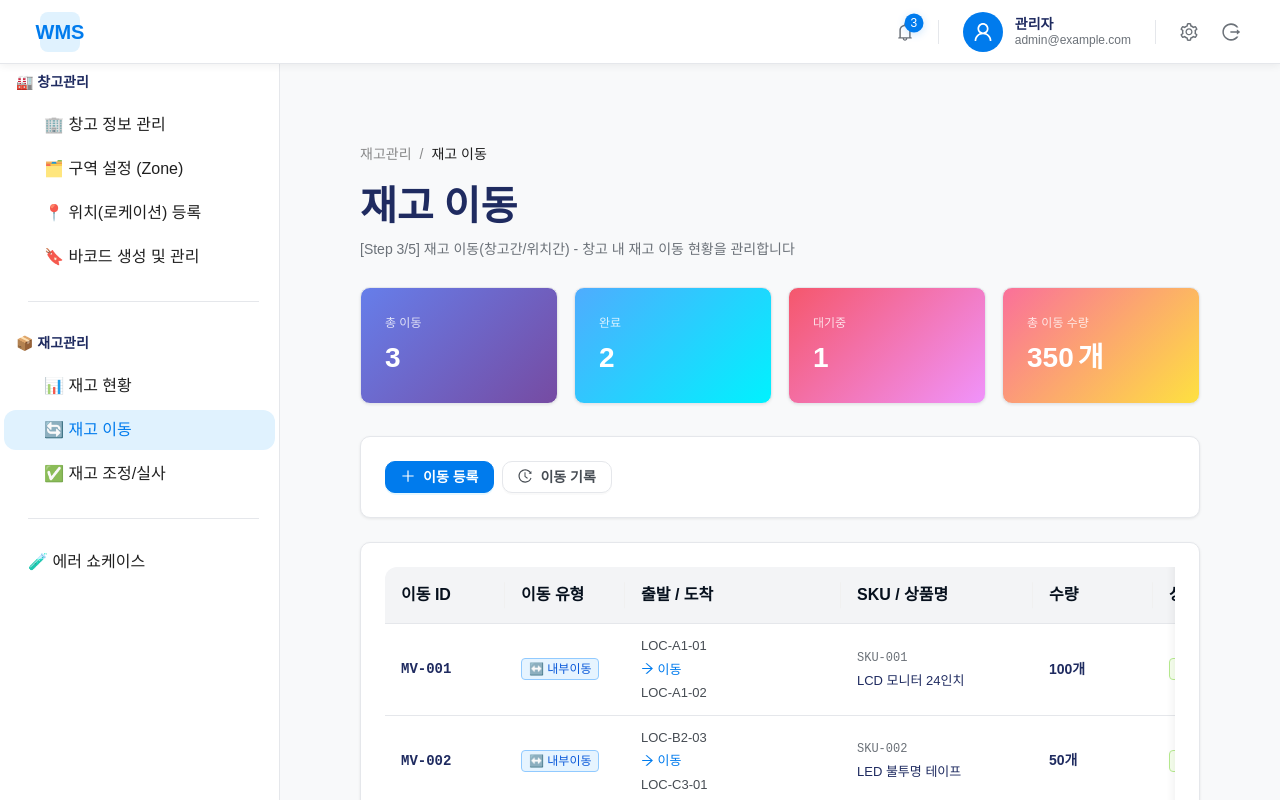
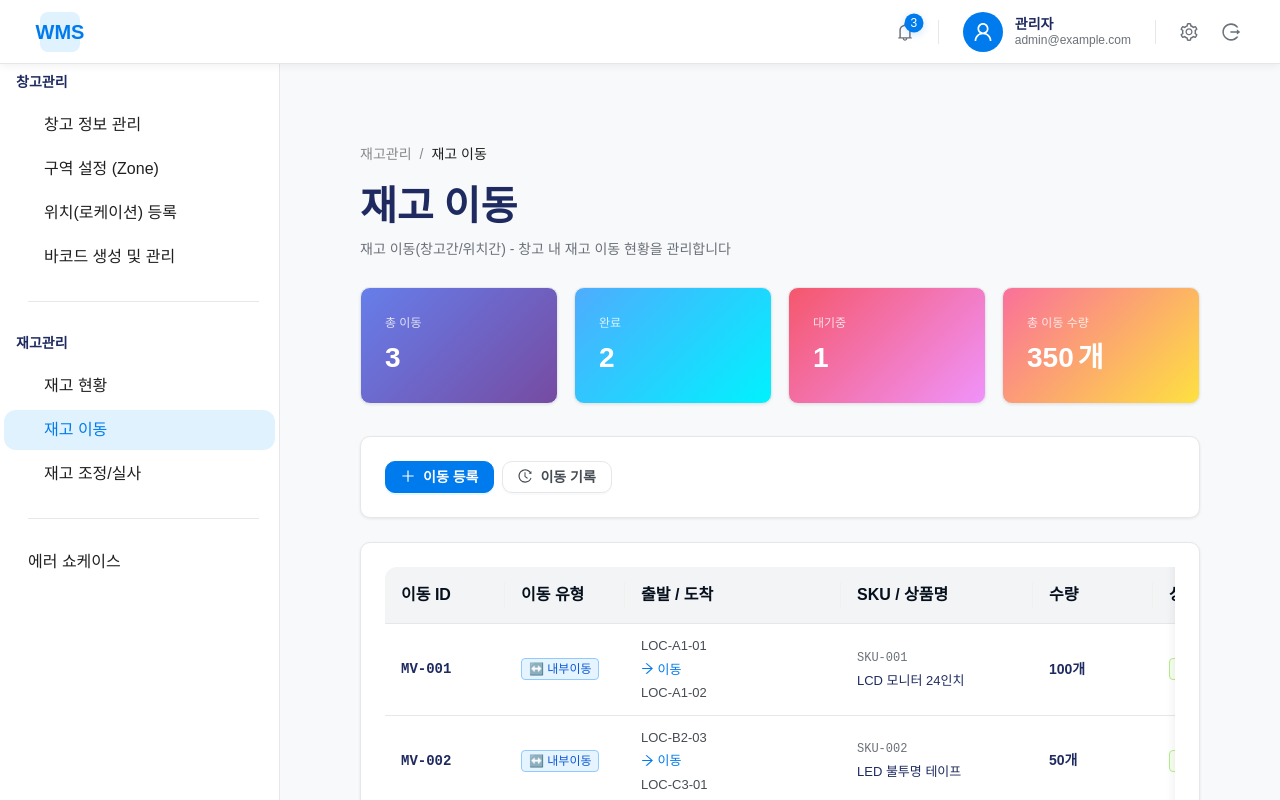
Before and after one commit to losnah-think/wms-wf, a Next.js app: page /en/stock-move in a window 1280 px wide. Built offline with nearby package versions, Linux system fonts and the light colour scheme; a web font is replaced by a local one.

Commit message:
refactor: remove all emojis from menu and page descriptions

```diff
--- a/app/[locale]/stock-audit/page.tsx
+++ b/app/[locale]/stock-audit/page.tsx
@@ -249,7 +249,7 @@ export default function StockAuditPage() {
             재고 조정
           </h1>
           <p style={{ color: '#6B7178', fontSize: '14px', margin: 0 }}>
-            [Step 4,5/5] 조정(수량/상태 수정) 및 실사(Inventory Audit) - 실사를 통한 재고 조정 및 불일치 관리
+            조정(수량/상태 수정) 및 실사(Inventory Audit) - 실사를 통한 재고 조정 및 불일치 관리
           </p>
         </div>
 
--- a/app/[locale]/stock-move/page.tsx
+++ b/app/[locale]/stock-move/page.tsx
@@ -274,7 +274,7 @@ export default function StockMoveManagementPage() {
             재고 이동
           </h1>
           <p style={{ color: '#6B7178', fontSize: '14px', margin: 0 }}>
-            [Step 3/5] 재고 이동(창고간/위치간) - 창고 내 재고 이동 현황을 관리합니다
+            재고 이동(창고간/위치간) - 창고 내 재고 이동 현황을 관리합니다
           </p>
         </div>
 
--- a/app/[locale]/stock-status/page.tsx
+++ b/app/[locale]/stock-status/page.tsx
@@ -180,7 +180,7 @@ export default function StockStatusPage() {
             재고 현황
           </h1>
           <p style={{ color: '#6B7178', fontSize: '14px', margin: 0 }}>
-            [Step 1/5] 재고 현황 - 전체 창고의 재고 상황을 한눈에 파악합니다
+            재고 현황 - 전체 창고의 재고 상황을 한눈에 파악합니다
           </p>
         </div>
 
--- a/app/[locale]/warehouse-barcode/page.tsx
+++ b/app/[locale]/warehouse-barcode/page.tsx
@@ -269,7 +269,7 @@ export default function WarehouseBarcodeManagementPage() {
             위치 바코드 관리
           </h1>
           <p style={{ color: '#6B7178', fontSize: '14px', margin: 0 }}>
-            [Step 4/6] 바코드 생성 및 부착 - 창고 위치별 바코드를 생성, 관리 및 인쇄합니다
+            바코드 생성 및 부착 - 창고 위치별 바코드를 생성, 관리 및 인쇄합니다
           </p>
         </div>
 
--- a/app/[locale]/warehouse-info/page.tsx
+++ b/app/[locale]/warehouse-info/page.tsx
@@ -402,7 +402,7 @@ export default function WarehouseInfoPage() {
             창고 정보 관리
           </h1>
           <p style={{ color: '#6B7178', fontSize: '14px', margin: 0 }}>
-            [Step 1/6] 창고 등록 및 담당자 관리 - 전체 창고의 현황과 상세 정보를 관리합니다
+            창고 등록 및 담당자 관리 - 전체 창고의 현황과 상세 정보를 관리합니다
           </p>
         </div>
 
--- a/app/[locale]/warehouse-layout/page.tsx
+++ b/app/[locale]/warehouse-layout/page.tsx
@@ -340,7 +340,7 @@ export default function WarehouseLayoutPage() {
             구역 설정 (Zone)
           </h1>
           <p style={{ color: '#6B7178', fontSize: '14px', margin: 0 }}>
-            [Step 2/6] 구역(Zone) 설정 - 통로(Aisle) → 랙(Rack) → 레벨(Level)의 계층 구조로 창고 구역 관리
+            구역(Zone) 설정 - 통로(Aisle) → 랙(Rack) → 레벨(Level)의 계층 구조로 창고 구역 관리
           </p>
         </div>
 
--- a/app/[locale]/warehouse-location/page.tsx
+++ b/app/[locale]/warehouse-location/page.tsx
@@ -327,7 +327,7 @@ export default function WarehouseLocationPage() {
             위치(로케이션) 등록
           </h1>
           <p style={{ color: '#6B7178', fontSize: '14px', margin: 0 }}>
-            [Step 3/6] 위치(로케이션) 등록 - 개별 위치의 등록 및 관리
+            위치(로케이션) 등록 - 개별 위치의 등록 및 관리
           </p>
         </div>
 
--- a/components/LayoutWrapperAntd.tsx
+++ b/components/LayoutWrapperAntd.tsx
@@ -81,14 +81,14 @@ export default function LayoutWrapperAntd({ children }: { children: React.ReactN
     // 창고관리 섹션
     {
       key: 'warehouse-1',
-      label: <span style={{ fontSize: 14, fontWeight: 600, color: '#1F2B60' }}>🏭 창고관리</span>,
+      label: <span style={{ fontSize: 14, fontWeight: 600, color: '#1F2B60' }}>창고관리</span>,
       type: 'group',
     },
     {
       key: '/warehouse-info',
       label: (
         <Link href={`/${locale}/warehouse-info`} style={{ textDecoration: 'none', color: 'inherit' }}>
-          <span style={{ paddingLeft: 16 }}>🏢 창고 정보 관리</span>
+          <span style={{ paddingLeft: 16 }}>창고 정보 관리</span>
         </Link>
       ),
     },
@@ -96,7 +96,7 @@ export default function LayoutWrapperAntd({ children }: { children: React.ReactN
       key: '/warehouse-layout',
       label: (
         <Link href={`/${locale}/warehouse-layout`} style={{ textDecoration: 'none', color: 'inherit' }}>
-          <span style={{ paddingLeft: 16 }}>🗂️ 구역 설정 (Zone)</span>
+          <span style={{ paddingLeft: 16 }}>구역 설정 (Zone)</span>
         </Link>
       ),
     },
@@ -104,7 +104,7 @@ export default function LayoutWrapperAntd({ children }: { children: React.ReactN
       key: '/warehouse-location',
       label: (
         <Link href={`/${locale}/warehouse-location`} style={{ textDecoration: 'none', color: 'inherit' }}>
-          <span style={{ paddingLeft: 16 }}>📍 위치(로케이션) 등록</span>
+          <span style={{ paddingLeft: 16 }}>위치(로케이션) 등록</span>
         </Link>
       ),
     },
@@ -112,7 +112,7 @@ export default function LayoutWrapperAntd({ children }: { children: React.ReactN
       key: '/warehouse-barcode',
       label: (
         <Link href={`/${locale}/warehouse-barcode`} style={{ textDecoration: 'none', color: 'inherit' }}>
-          <span style={{ paddingLeft: 16 }}>🔖 바코드 생성 및 관리</span>
+          <span style={{ paddingLeft: 16 }}>바코드 생성 및 관리</span>
         </Link>
       ),
     },
@@ -127,14 +127,14 @@ export default function LayoutWrapperAntd({ children }: { children: React.ReactN
     // 재고관리 섹션
     {
       key: 'inventory-1',
-      label: <span style={{ fontSize: 14, fontWeight: 600, color: '#1F2B60' }}>📦 재고관리</span>,
+      label: <span style={{ fontSize: 14, fontWeight: 600, color: '#1F2B60' }}>재고관리</span>,
       type: 'group',
     },
     {
       key: '/stock-status',
       label: (
         <Link href={`/${locale}/stock-status`} style={{ textDecoration: 'none', color: 'inherit' }}>
-          <span style={{ paddingLeft: 16 }}>📊 재고 현황</span>
+          <span style={{ paddingLeft: 16 }}>재고 현황</span>
         </Link>
       ),
     },
@@ -142,7 +142,7 @@ export default function LayoutWrapperAntd({ children }: { children: React.ReactN
       key: '/stock-move',
       label: (
         <Link href={`/${locale}/stock-move`} style={{ textDecoration: 'none', color: 'inherit' }}>
-          <span style={{ paddingLeft: 16 }}>🔄 재고 이동</span>
+          <span style={{ paddingLeft: 16 }}>재고 이동</span>
         </Link>
       ),
     },
@@ -150,7 +150,7 @@ export default function LayoutWrapperAntd({ children }: { children: React.ReactN
       key: '/stock-audit',
       label: (
         <Link href={`/${locale}/stock-audit`} style={{ textDecoration: 'none', color: 'inherit' }}>
-          <span style={{ paddingLeft: 16 }}>✅ 재고 조정/실사</span>
+          <span style={{ paddingLeft: 16 }}>재고 조정/실사</span>
         </Link>
       ),
     },
@@ -167,7 +167,7 @@ export default function LayoutWrapperAntd({ children }: { children: React.ReactN
       key: '/error-showcase',
       label: (
         <Link href={`/${locale}/error-showcase`} style={{ textDecoration: 'none', color: 'inherit' }}>
-          🧪 에러 쇼케이스
+          에러 쇼케이스
         </Link>
       ),
     },
```
